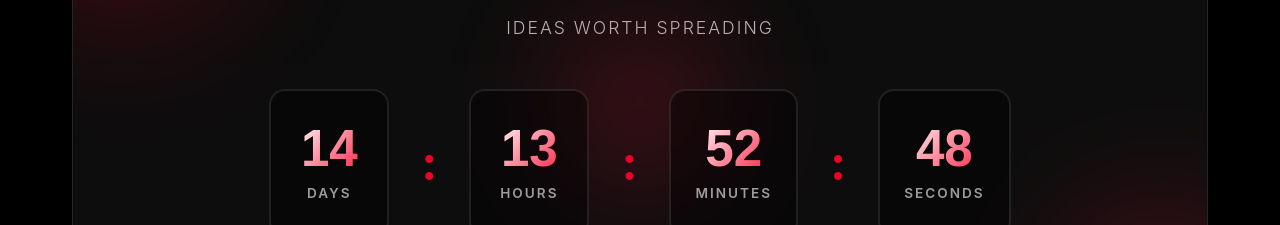
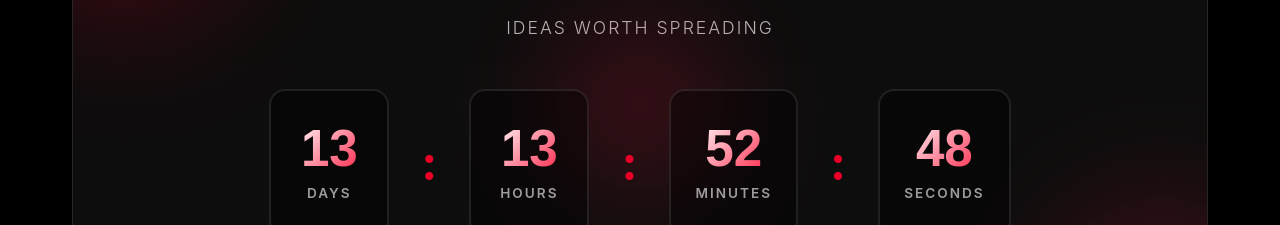
Before and after one commit to MeetGudhka/TEDxDJSCE2026, a React (Vite) app in the folder tedx/tedxdemo-main/: page / in a window 1280 px wide. Shown: the part 1900-2125 px from the top of the page. Built offline with nearby package versions, Linux system fonts and the light colour scheme; a web font is replaced by a local one.

Commit message:
Date Change

```diff
--- a/tedx/tedxdemo-main/src/RegisterPage.jsx
+++ b/tedx/tedxdemo-main/src/RegisterPage.jsx
@@ -81,7 +81,7 @@ const RegisterPage = () => {
               </div>
               <div className="detail-item">
                 <span className="label">DATE</span>
-                <span className="value">11-03-2026</span>
+                <span className="value">10-03-2026</span>
               </div>
             </div>
 
--- a/tedx/tedxdemo-main/src/pages/Home.jsx
+++ b/tedx/tedxdemo-main/src/pages/Home.jsx
@@ -42,7 +42,7 @@ const Home = () => {
             {/* Main Content Section */}
             <div className="relative z-30 -mt-20 pb-20 px-4 md:px-8 space-y-20">
                 <ComingSoon />
-                <CountdownTimer targetDate="2026-03-11T10:00:00" />
+                <CountdownTimer targetDate="2026-03-10T10:00:00" />
             </div>
         </div>
     );
```
